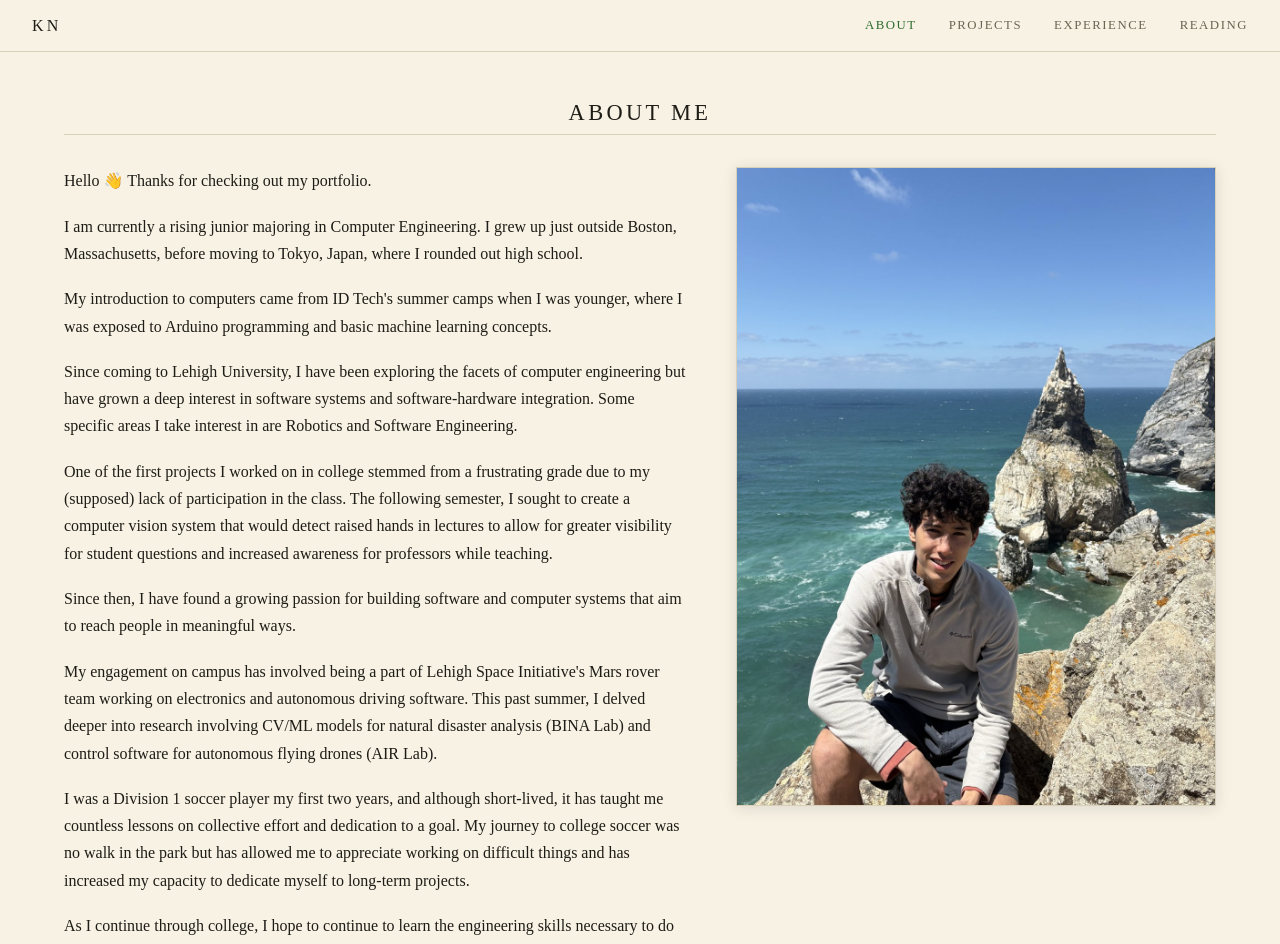
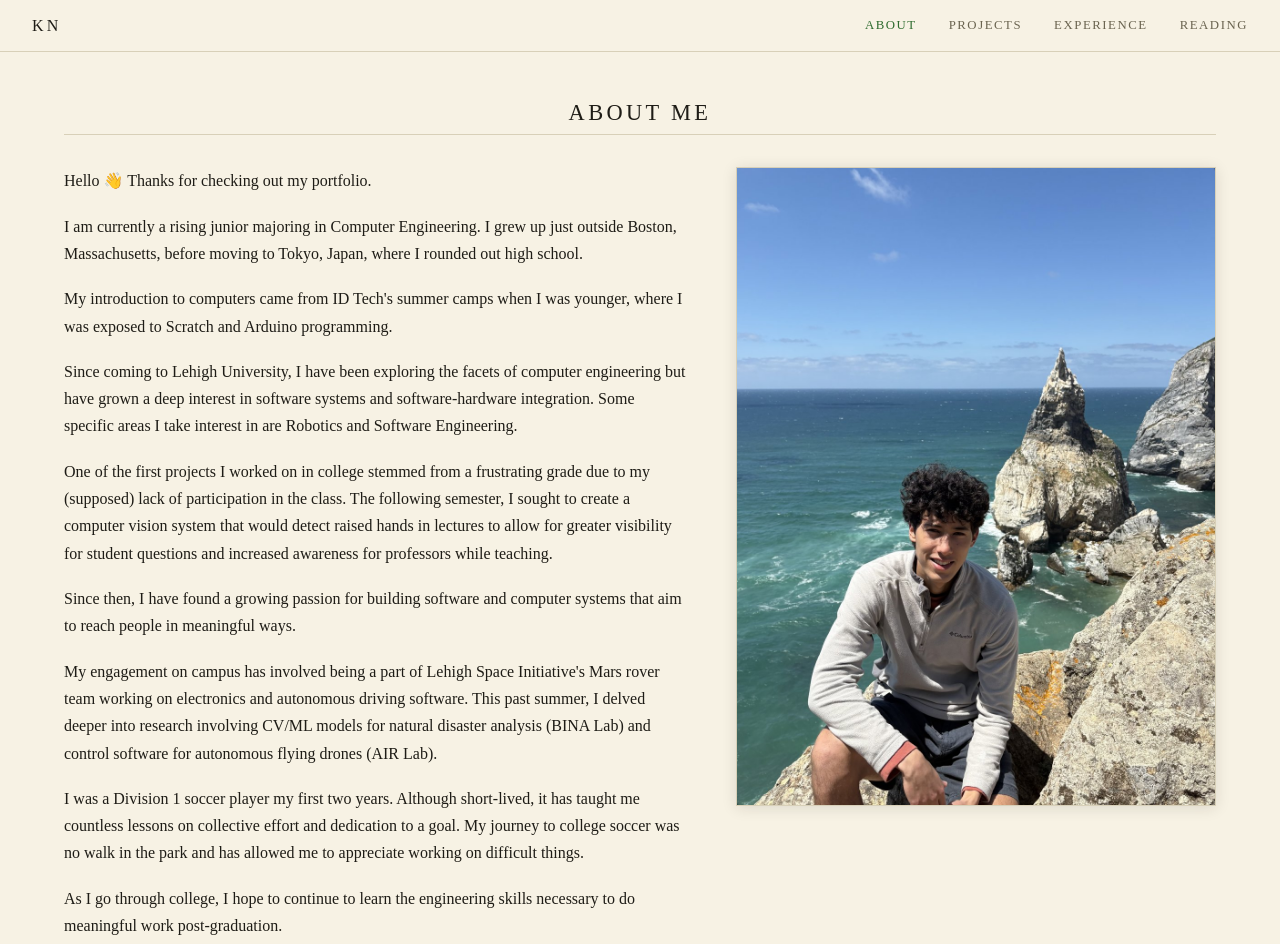
Before and after one commit to kentneureiter/portfolio, a Next.js app: page /about in a window 1280 px wide. Shown: the top 944 px of the page. Built offline with nearby package versions, Linux system fonts and the light colour scheme.

Commit message:
update about seection

```diff
--- a/app/about/page.tsx
+++ b/app/about/page.tsx
@@ -18,8 +18,8 @@ export default function About() {
           </p>
           <p>
             My introduction to computers came from ID Tech&apos;s summer
-            camps when I was younger, where I was exposed to Arduino programming
-            and basic machine learning concepts.
+            camps when I was younger, where I was exposed to Scratch and
+            Arduino programming.
           </p>
           <p>
             Since coming to Lehigh University, I have been exploring
@@ -49,15 +49,14 @@ export default function About() {
             (AIR Lab).
           </p>
           <p>
-            I was a Division 1 soccer player my first two years, and
-            although short-lived, it has taught me countless lessons on
+            I was a Division 1 soccer player my first two years.
+            Although short-lived, it has taught me countless lessons on
             collective effort and dedication to a goal. My journey to college
-            soccer was no walk in the park but has allowed me to appreciate
-            working on difficult things and has increased my capacity to
-            dedicate myself to long-term projects.
+            soccer was no walk in the park and has allowed me to appreciate
+            working on difficult things.
           </p>
           <p>
-            As I continue through college, I hope to continue to learn the
+            As I go through college, I hope to continue to learn the
             engineering skills necessary to do meaningful work post-graduation.
           </p>
         </div>
```
